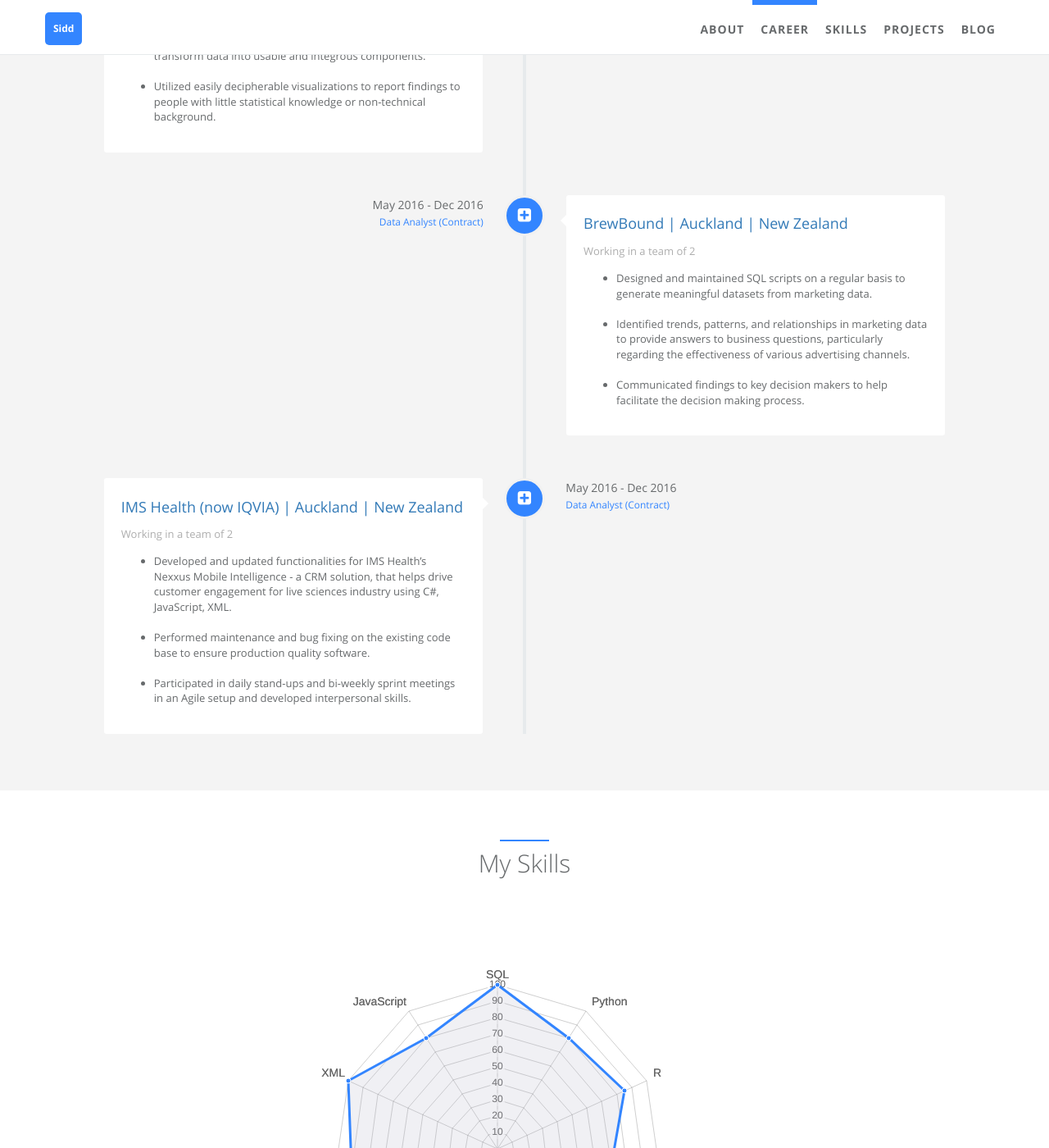
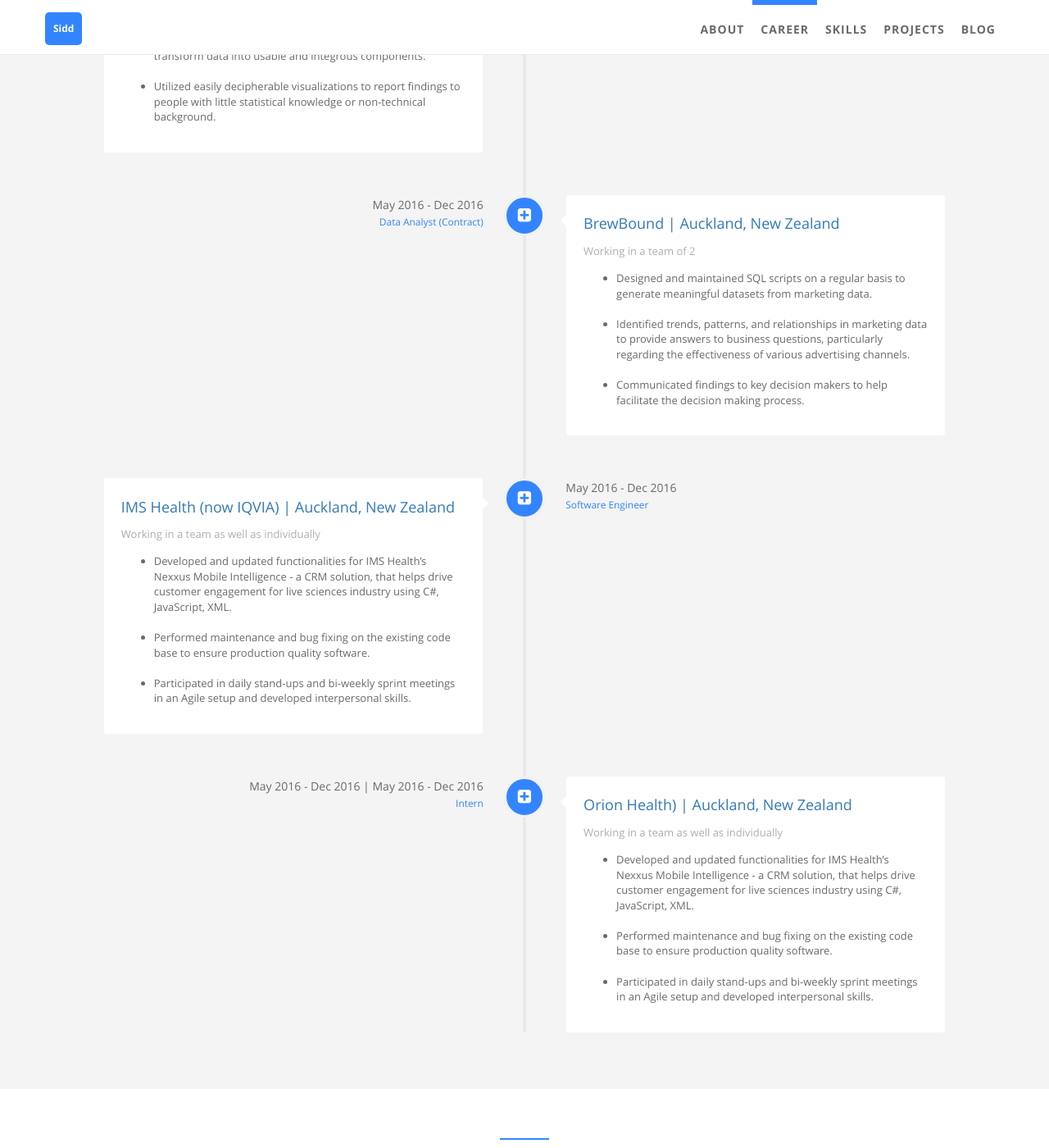
Before and after one commit to sarora/sarora.github.io, a Jekyll site: the page built from index.html, in a window 1280 px wide and 1400 px high, scrolled down 1215 px. Shown: the whole window at 82% size. Built offline with Jekyll 4.4.1, drawn with Linux system fonts in a browser that asks for light colours; some of the changed text lies outside the part shown.

Commit message:
Add Orion Intern

```diff
--- a/_data/index/careers.yml
+++ b/_data/index/careers.yml
@@ -1,7 +1,7 @@
 # careers section data
 # if you don't have language feature(language.yml is empty), ignore "i18n" items
 - name:
-    detail: <a title= "unbounce.com" href="https://unbounce.com/" target="_blank">Unbounce | Vancouver | Canada</a>
+    detail: <a title= "unbounce.com" href="https://unbounce.com/" target="_blank">Unbounce | Vancouver, Canada</a>
     i18n: company_a
   desc:
     detail: Working in a team of 4 <ul style="list-style-type:disc">
@@ -18,7 +18,7 @@
   icon: fa-plus-square
 
 - name:
-    detail: <a title= "brewbound.co.nz" href="https://brewbound.co.nz" target="_blank">BrewBound | Auckland | New Zealand</a>
+    detail: <a title= "brewbound.co.nz" href="https://brewbound.co.nz" target="_blank">BrewBound | Auckland, New Zealand</a>
     i18n: company_b
   desc:
     detail: Working in a team of 2 <ul style="list-style-type:disc">
@@ -35,10 +35,10 @@
   icon: fa-plus-square
 
 - name:
-    detail: <a title= "iqvia.com" href="https://www.iqvia.com/" target="_blank">IMS Health (now IQVIA) | Auckland | New Zealand</a>
+    detail: <a title= "iqvia.com" href="https://www.iqvia.com/" target="_blank">IMS Health (now IQVIA) | Auckland, New Zealand</a>
     i18n: company_c
   desc:
-    detail: Working in a team of 2 <ul style="list-style-type:disc">
+    detail: Working in a team as well as individually <ul style="list-style-type:disc">
       <li>Developed and updated functionalities for IMS Health’s Nexxus Mobile Intelligence - a CRM solution, that helps drive customer engagement for live sciences industry using C#, JavaScript, XML. <br/><br/></li>
       <li>Performed maintenance and bug fixing on the existing code base to ensure production quality software. <br/><br/></li>
       <li>Participated in daily stand-ups and bi-weekly sprint meetings in an Agile setup and developed interpersonal skills. </li> </ul>
@@ -47,6 +47,23 @@
     detail: May 2016 - Dec 2016
     i18n: company_c_date
   job:
-    detail: Data Analyst (Contract)
+    detail: Software Engineer
     i18n: company_c_job
   icon: fa-plus-square
+
+- name:
+    detail: <a title= "orionhealth.com" href="https://orionhealth.com/" target="_blank">Orion Health) | Auckland, New Zealand</a>
+    i18n: company_d
+  desc:
+    detail: Working in a team as well as individually <ul style="list-style-type:disc">
+      <li>Developed and updated functionalities for IMS Health’s Nexxus Mobile Intelligence - a CRM solution, that helps drive customer engagement for live sciences industry using C#, JavaScript, XML. <br/><br/></li>
+      <li>Performed maintenance and bug fixing on the existing code base to ensure production quality software. <br/><br/></li>
+      <li>Participated in daily stand-ups and bi-weekly sprint meetings in an Agile setup and developed interpersonal skills. </li> </ul>
+    i18n: company_d_desc
+  date:
+    detail: May 2016 - Dec 2016 | May 2016 - Dec 2016
+    i18n: company_d_date
+  job:
+    detail: Intern
+    i18n: company_d_job
+  icon: fa-plus-square
```
